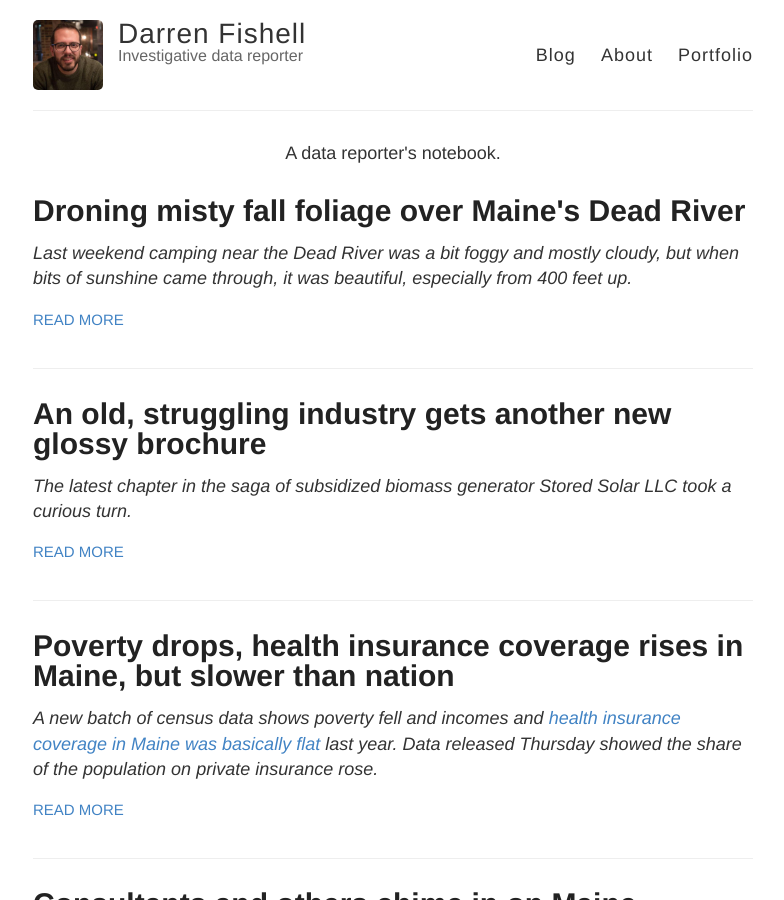
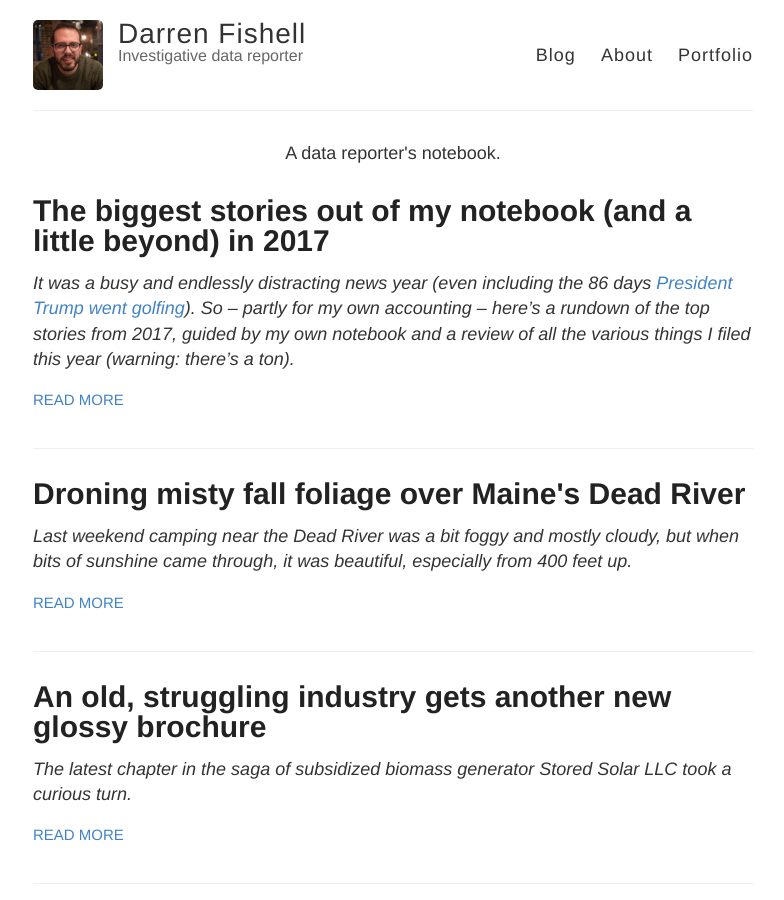
Before and after one commit to darrenfishell/darrenfishell.github.io, a Jekyll site: the page built from index.html, in a window 1280 px wide and 900 px high. Shown: the whole window, without its empty margins (247-1031 px from the left). Built offline with Jekyll 4.4.1, drawn with Linux system fonts in a browser that asks for light colours; some of the changed lines change nothing that is shown.

Commit message:
Publish top stories

```diff
--- a/drafts/2017-12-28-top-stories-in-review.md
+++ b/_posts/2018-01-01-top-stories-from-my-notebook-in-2017.md
@@ -1,6 +1,6 @@
 ---
 layout: post
-title: Some big stories we all definitely forgot about from 2017
+title: The biggest stories out of my notebook (and a little beyond) in 2017
 ---
 
 It was a busy and endlessly distracting news year (even including the 86 days [President Trump went golfing](https://www.nbcnews.com/politics/donald-trump/how-much-time-trump-spending-trump-properties-n753366)). So -- partly for my own accounting -- here's a rundown of the top stories from 2017, guided by my own notebook and a review of all the various things I filed this year (warning: there's a ton).
@@ -17,6 +17,7 @@ Unemployment remains near record lows, at 3.3 percent in November. But that job
 
 In another sign of recovery, foreclosures by Maine banks [dipped back to pre-recession levels](http://bangordailynews.com/2017/02/27/business/foreclosures-by-maine-banks-have-dropped-to-pre-recession-levels/). GDP [had recovered in 2016](http://bangordailynews.com/2016/12/27/the-point/maines-economy-hits-a-benchmark-in-2016-but-rural-areas-still-suffer/), but state sales tax figures showed regional disparities, with some rural areas lagging furthest behind.
 
+The tight labor market posed challenges for the state's tourism businesses during the summer, [which were exacerbated by new limits](http://bangordailynews.com/2017/06/05/the-point/trumps-red-tape-keeps-maine-tourism-businesses-from-hiring-foreign-workers-they-need/) on the number of seasonal foreign workers allowed into the country.
 
 ## Competitive electricity providers
 
@@ -28,14 +29,6 @@ The big cash involved has kept my eyes on this story, which I first reported on
 
 It's still the story I'm proudest of -- the Legislature [passed new consumer protections](http://bangordailynews.com/2017/05/23/politics/leading-edge-restrictions-on-electricity-sellers-become-maine-law/), with little controversy -- and a class-action lawsuit the story prompted is still working its way through federal court.
 
-## Business bits
-
-Maine-based breweries [continued to chip into the market share of the big guys](http://bangordailynews.com/2017/05/03/the-point/despite-craft-brewery-boom-big-beer-still-rules-maine/), but Anheuser Busch InBev brands still made up about half of Maine beer sales.
-
-<iframe style="border: none;" src="https://public.tableausoftware.com/views/Mainebreweryoutputfigures/Bigbeershare?:showVizHome=no&amp;:embed=true" width="100%" height="535px"></iframe>
-
-New tariffs on softwood lumber [left many Maine sawmills in a bind](http://bangordailynews.com/2017/04/29/the-point/why-many-maine-sawmill-owners-are-not-cheering-trumps-lumber-tariff/), as all but one company has operations on both sides of the border. BDN writer Chris Burns had a great piece at the end of 2016 documenting the [longer history of the trade dispute](http://bangordailynews.com/2016/12/16/the-point/your-house-was-likely-built-with-canadian-lumber-and-its-reigniting-a-trade-war/).
-
 ## Mergers and acquisitions
 
 Plenty more firms were bought and sold than got news coverage, for sure, but there were a few unescapable M&A stories. The big one right in front of the news business was the [merger of Maine Today Media and the Sun Journal](http://bangordailynews/2017/07/17/business/owner-of-portland-press-herald-to-purchase-lewiston-sun-journal/). That [got a feature from The New York Times](http://bangordailynews.com/2017/07/17/business/owner-of-portland-press-herald-to-purchase-lewiston-sun-journal/), too.
@@ -44,19 +37,23 @@ A note on that: when I talked to Reade Brower about the move, much of the busine
 
 But the largest deal of the year was [FairPoint Communication's sale to the Illinois-based Consolidated Communications](http://bangordailynews.com/2017/07/03/business/fairpoint-closes-1-3-billion-sale-to-consolidated-communications/), offering an exit for those who bankrolled FairPoint through its Chapter 11 bankruptcy reorganization and a few unprofitable years. The company's kept its overall "synergy" plans for Maine [under wraps](http://bangordailynews.com/2017/03/07/business/fairpoint-unions-at-odds-over-new-buyers-potential-cutbacks/) for now, but it [committed to $52.2 million in investment in Maine](https://bangordailynews.com/2017/05/24/business/fairpoint-merger-plan-includes-52-2-million-in-maine-investment/) through 2019 to get approval for the sale.
 
-The Madison-based Backyard Farms became part of North America's largest greenhouse vegetable growing company in June, when [it was purchased by the Canadian Mastronardi Produce, for an undisclosed price](http://bangordailynews.com/2017/06/09/business/canadian-greenhouse-giant-buys-maine-tomato-grower-backyard-farms/). Elsewhere in Madison, a tale of undesirable acquisition activity: the shuttered Madison Paper mill was [sold off in pieces at auction](http://bangordailynews.com/2017/05/23/business/shuttered-madison-mill-to-be-sold-piecemeal-in-june-auction/), rather than as a going concern. That was the plan when a group of asset liquidators bought it at the end of 2016.
+The Madison-based Backyard Farms became part of North America's largest greenhouse vegetable growing company in June, when [it was purchased by the Canadian Mastronardi Produce, for an undisclosed price](http://bangordailynews.com/2017/06/09/business/canadian-greenhouse-giant-buys-maine-tomato-grower-backyard-farms/). Elsewhere in Madison, a tale of undesirable acquisition activity: the shuttered Madison Paper mill was [sold off in pieces at auction](http://bangordailynews.com/2017/05/23/business/shuttered-madison-mill-to-be-sold-piecemeal-in-june-auction/), rather than as a going concern. That was the plan when a group of asset liquidators bought it at the end of 2016. A group of New Jersey investors [bought the hydropower assets in August](bangordailynews.com/2017/08/08/business/new-jersey-investors-buy-hydropower-dams-at-defunct-maine-paper-mill/).
+
+The Portland digital gift card startup CashStar also [sold for $175 million] to the California-based Blackhawk Network](https://bangordailynews.com/2017/08/30/business/maine-tech-startup-sells-for-175-million-to-california-gift-card-giant/) in August.
 
 In a transaction few people should notice, a real estate investment trust in April [sold Sugarloaf and Sunday River ski resorts to a subsidiary of Och-Ziff Real Estate](http://bangordailynews.com/2017/04/03/business/sugarloaf-sunday-river-sale-to-close-this-month/). Operator Boyne Resorts has a lease to keep operating the mountains for more than 30 years.
 
-## Stored Solar
+Mainebiz reported [overall M&A activity this year was way up](http://www.mainebiz.biz/article/20170901/NEWS01/170909993/out-of-state-m&a-buyers-on-shopping-spree-in-maine), also including Pineland Farms' $115 million sale to Bob Evans Farms Inc., and the [$85 million sale of Bangor television station WABI to Gray Television Inc.](http://bangordailynews.com/2017/02/16/news/bangor/maines-oldest-tv-station-wabi-sold-to-an-atlanta-broadcaster/), of Atlanta.
+
+## Stored Solar's big plans fizzle in East Millinocket
 
 The company restarting two defunct wood-to-energy plants in Maine continued to fascinate me, for the [grandiosity of their vision](http://bangordailynews/2017/03/01/the-point/developers-eye-east-millinocket-as-heart-of-240m-biomass-venture/) and extent of the [financial challenges they face](https://twitter.com/darrenfishell/status/940594178328879104). Oh, and [the public money they're due to receive](https://bangordailynews.com/2017/01/27/business/maines-13m-bailout-of-biomass-plants-will-mean-jobs-but-at-a-cost-of-23700-each/).
 
 <iframe style="border: none;" src="https://public.tableausoftware.com/views/latestbiomasssubsidypayments/performancedash?:showVizHome=no&amp;:embed=true" width="100%" height="435px"></iframe>
 
-The commitment of public money [hasn't lived up to its economic promise](http://bangordailynews/2017/08/18/business/maines-biomass-bailout-bill-isnt-helping-loggers-as-much-as-it-was-supposed-to/) to the loggers who called for assistance amid the continuing collapse of the state's pulp and paper industry. Where are softwood species to go?
+That commitment of public money [hasn't lived up to its economic promise](http://bangordailynews/2017/08/18/business/maines-biomass-bailout-bill-isnt-helping-loggers-as-much-as-it-was-supposed-to/) to the loggers who called for assistance amid the continuing collapse of the state's pulp and paper industry. Where are softwood species to go?
 
-Allegations of non-payment from Stored Solar [persisted throughout the year](http://bangordailynews/2017/08/21/business/loggers-say-biomass-firm-stored-solar-hasnt-paid-them-in-weeks/), but the company's hung on.
+Allegations of non-payment from Stored Solar [persisted throughout the year](http://bangordailynews/2017/08/21/business/loggers-say-biomass-firm-stored-solar-hasnt-paid-them-in-weeks/), but the company's hung on. [Efforts in Ashland](http://bangordailynews.com/2017/07/14/business/one-towns-effort-to-save-maines-forest-economy-reflects-a-statewide-hope/) to make ReEnergy's standalone biomass plant sustainable reflect some of the challenges for those operations.
 
 Earlier in the fall, I visited the company's West Enfield plant and explored some of their [new plans for getting those plants in motion](http://bangordailynews/2017/10/04/mainefocus/lepage-keeps-backing-energy-firm-seeking-taxpayer-help-despite-failings-after-bailout/), with apparent help from Gov. Paul LePage's administration.
 
@@ -65,7 +62,7 @@ Company officials didn't talk to me when I visited, but they did reach out to th
 <blockquote class="twitter-tweet" data-cards="hidden" data-lang="en"><p lang="en" dir="ltr">Just to emphasize my point in thread below — less than a month after Stored Solar told other outlet they were paying their bills, a judge approved $30,568 attachment from Dead River Co. against their Jonesboro operation.<br><br>Haven’t heard from loggers.<a href="https://t.co/ERAq2Wc2Xx">https://t.co/ERAq2Wc2Xx</a> <a href="https://t.co/PrjL4hRdhm">pic.twitter.com/PrjL4hRdhm</a></p>&mdash; Darren Fishell (@darrenfishell) <a href="https://twitter.com/darrenfishell/status/940279638777040896?ref_src=twsrc%5Etfw">December 11, 2017</a></blockquote>
 <script async src="https://platform.twitter.com/widgets.js" charset="utf-8"></script>
 
-## Paper mills
+## Paper industry declines and Sappi's big investment
 
 A number of former paper mill sites worked their way into or through limbo in 2017, in Old Town, Lincoln, Bucksport, East Millinocket and Millinocket and Madison. Some are closer to their next chapter than others, but the industry's decline remained a story to watch.
 
@@ -73,7 +70,7 @@ In Rumford, the Canadian papermaker Catalyst unveiled [big plans to add tissue p
 
 In positive mill news, Sappi announced [a plan to invest $165 million](http://bangordailynews/2017/02/08/business/sappi-to-pump-165-million-into-skowhegan-mill/) into its Skowhegan mill to expand their consumer packaging product line, in a shift away from declining markets for paper and publishing uses.
 
-## Energy and utilities
+## Big energy policy fights
 
 Maine's electric rates are going up next year, with a coming [rise in power supply prices](https://bangordailynews.com/2017/11/08/business/electricity-prices-to-jump-for-bangor-hydro-customers/) likely more increases on the other side of the bill, to support maintenance of the grid. Unitil, the gas utility serving Portland and environs, also started looking for a big rate increase this year.
 
@@ -89,11 +86,15 @@ Taking a broader view, I wrote in February how a battery installed at the site o
 
 The year also set up debates about offshore wind and shed light on delays for another pioneering Maine energy technology. In March, [we found out that bad waterproofing led to major delays for Ocean Renewable Power Co.'s tidal generator](http://bangordailynews.com/2017/03/21/business/bad-waterproofing-kept-pioneering-maine-tidal-project-off-the-grid/) in Cobscook Bay, the first in the Western Hemisphere to put power onto the grid.
 
+Regionally, the project Maine regulators favored as a way to increase natural gas capacity into New England [withdrew from the federal permitting process](http://bangordailynews.com/2017/06/29/business/maines-preferred-natural-gas-pipeline-project-withdraws-from-permitting/).
+
 And a [local debates continue to brew over an offshore wind pilot project](https://bangordailynews.com/2017/11/28/business/what-happens-when-a-small-maine-town-and-an-energy-project-with-global-impacts-collide/), located off the coast of Monhegan Island. The governor's energy office has set up opposition from another angle, [raising objections in May to the price](https://www.documentcloud.org/documents/4337796-Angela-Monroe-AquaVentus-testimony.html#document/p4/a395539).
 
 In energy politics, lawmakers confirmed LePage's [appointment of old-school Democrat and attorney Barry Hobbins as the Public Advocate](http://bangordailynews.com/2017/05/11/news/state/senate-confirms-lepage-utility-watchdog-nominee-in-unanimous-vote/), leading an office of attorneys and analysts who represent customers in utility cases before the Maine Public Utilities Commission.
 
-## Marijuana legalization
+LePage's former attorney, Carlisle McLean, also [resigned](http://bangordailynews.com/2017/06/30/politics/maine-utilities-regulator-mclean-whom-lepage-threatened-to-oust-resigns/) as a PUC commissioner, taking a job with Central Maine Power Co.'s parent firm, Avangrid. LePage successfully [nominated Sappi Paper manager Randy Davis to fill the vacancy](https://bangordailynews.com/2017/09/27/business/lepage-nominates-paper-company-manager-to-utility-oversight-panel/).
+
+## How will Maine legalize it?
 
 After months of listening and study, Maine's legalization process [remains in a bit of limbo](https://bangordailynews.com/2017/11/06/politics/maine-house-sustains-lepage-veto-of-marijuana-sales-bill/). So, the story for 2017 was one of [pot gift-giving stories](http://www.pressherald.com/2017/12/22/pot-gifts-increasingly-popular-way-to-spread-christmas-cheer/), municipal bans or restrictions, and some planning by pot entrepreneurs.
 
@@ -105,14 +106,26 @@ As a sign of how far that's come, there were roughly 18 business registered with
 
 For what's next, keep an eye on reporters Chris Cousins at the BDN and Penelope Overton at the Portland Press Herald. Also, the PPH this year launched a [http://www.pressherald.com/maine-cannabis-report/](Maine Cannabis Report) newsletter, edited by (my former boss at Mainebiz) Carol Coultas, so you know it's good.
 
-## Education
+## Elsewhere in the notebook
+
+Maine-based breweries [continued to chip into the market share of the big guys](http://bangordailynews.com/2017/05/03/the-point/despite-craft-brewery-boom-big-beer-still-rules-maine/), but Anheuser Busch InBev brands still made up about half of Maine beer sales.
+
+<iframe style="border: none;" src="https://public.tableausoftware.com/views/Mainebreweryoutputfigures/Bigbeershare?:showVizHome=no&amp;:embed=true" width="100%" height="535px"></iframe>
+
+New tariffs on softwood lumber [left many Maine sawmills in a bind](http://bangordailynews.com/2017/04/29/the-point/why-many-maine-sawmill-owners-are-not-cheering-trumps-lumber-tariff/), as all but one company has operations on both sides of the border. BDN writer Chris Burns had a great piece at the end of 2016 documenting the [longer history of the trade dispute](http://bangordailynews.com/2016/12/16/the-point/your-house-was-likely-built-with-canadian-lumber-and-its-reigniting-a-trade-war/).
+
+[Amazon](http://bangordailynews.com/2017/03/20/business/amazon-will-start-charging-sales-tax-for-maine-shoppers-state-officials-say/) and [AirBnb](https://bangordailynews.com/2017/02/28/business/airbnb-agrees-to-collect-taxes-in-maine/) began taxing in-state sales in 2017, though a ["Netflix tax" ](https://bangordailynews.com/2017/01/17/the-point/lepage-budget-would-impose-netflix-tax-in-maine/) on streaming video and audio services didn't make it to the final version of the two-year state budget.
+
+## Some personal job news
 
 I joined the BDN's Maine Focus team in September, starting in on an ongoing [series about education](http://bangordailynews.com/series/your-school/) in Maine. Reporter Matt Stone [found the state's falling short for pre-school students with special needs](http://bangordailynews.com/2017/11/20/mainefocus/maine-isnt-treating-children-with-disabilities-as-required-under-federal-law/) and took a deep dive into Maine's confusing history of [education policy reform](http://bangordailynews/2017/11/14/mainefocus/how-maine-hurt-education-by-trying-to-reform-it/).
 
 We pulled together a wide range of data on Maine schools showing [a correlation between school poverty levels and college completion](http://bangordailynews.com/2017/11/29/mainefocus/see-how-well-your-high-school-does-sending-poorer-kids-to-college/) and separately how some correlations (like teacher education levels) [don't necessarily mean higher college attainment](http://bangordailynews.com/2017/12/07/mainefocus/better-educated-high-school-teachers-dont-predict-whether-maine-students-finish-college/).
 
+### High school search
 <iframe style="border: none;" src="https://public.tableausoftware.com/views/educationdatadashboard/HSdash?:showVizHome=no&amp;:embed=true" width="100%" height="785px"></iframe>
 
+### Elementary school search
 <iframe style="border: none;" src="https://public.tableausoftware.com/views/educationdatadashboard/Elementarydash?:showVizHome=no&amp;:embed=true" width="100%" height="785px"></iframe>
 
 We also found some [problems with state data](http://bangordailynews.com/2017/11/16/mainefocus/maines-education-data-systems-for-tracking-basic-statistics-in-a-limbo-state/) along the way.
```
